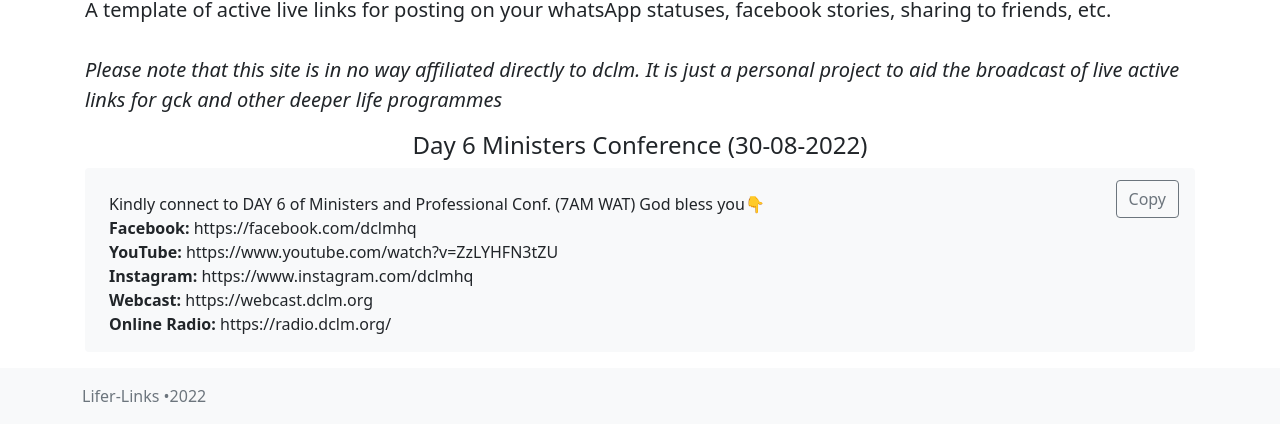
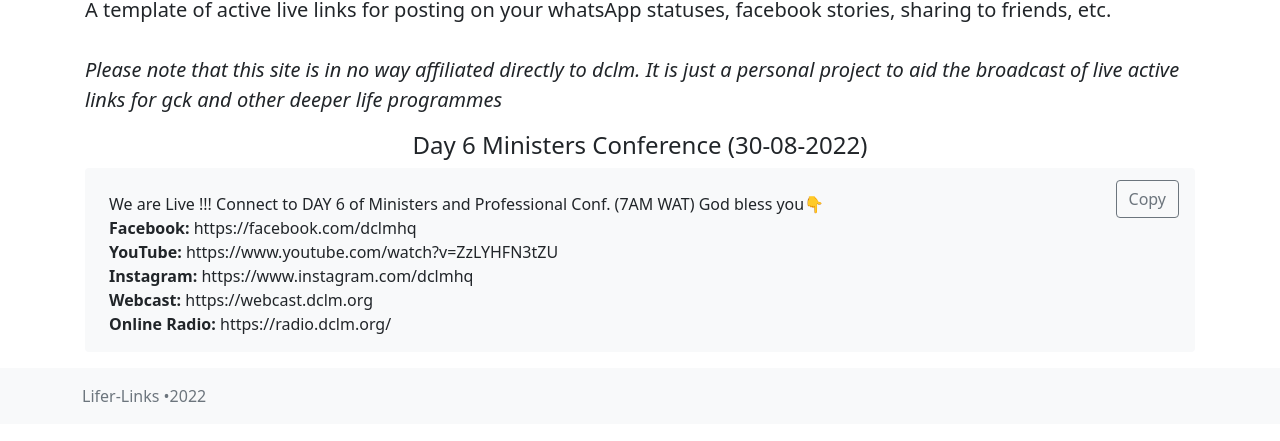
Before and after one commit to jovialcore/livecrusadelinks, a plain HTML site: page index.html in a window 1280 px wide. Shown: the part 169-610 px from the top of the page. Drawn offline with Linux system fonts and the light colour scheme.

Commit message:
updated template

```diff
--- a/index.html
+++ b/index.html
@@ -89,7 +89,8 @@
         <button type="button" class="mt-1 btn btn-outline-secondary float-end"  onclick="copy('demo')" id="copyBtn">Copy</button>
         <div class="mt-3" id="demo">
 
-          Kindly connect to DAY 6 of Ministers and Professional Conf. (7AM WAT) God bless you👇
+          We are Live !!!
+          Connect to DAY 6 of Ministers and Professional Conf. (7AM WAT) God bless you👇
           <br>
           <b>Facebook:</b>
           https://facebook.com/dclmhq
```
